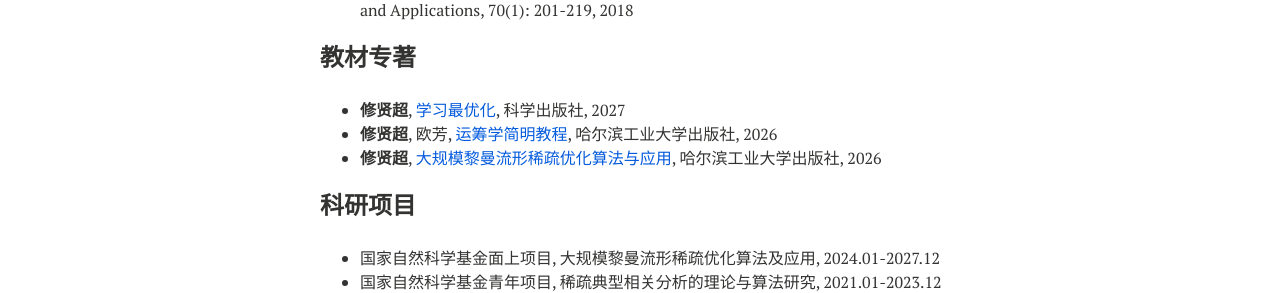
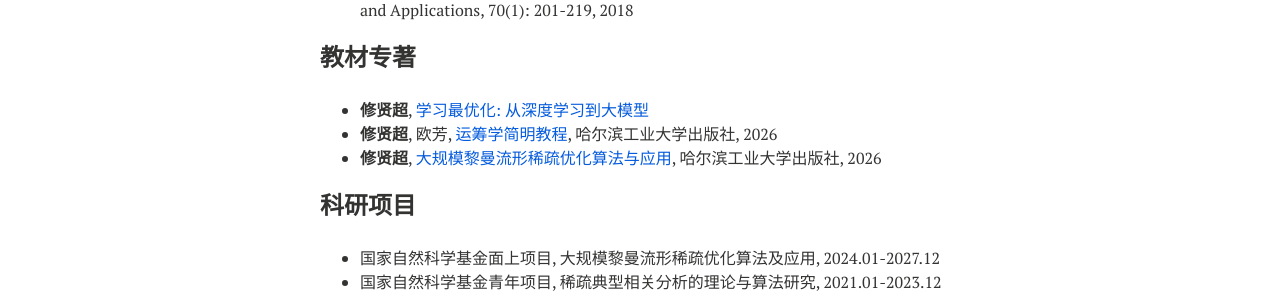
Before and after one commit to xianchaoxiu/xianchaoxiu.github.io, a Jekyll site: the page built from chinese/index.md, in a window 1280 px wide. Shown: the part 1013-1306 px from the top of the page. Built offline with Jekyll 4.4.1, drawn with Linux system fonts in a browser that asks for light colours; nearby versions of some CDN libraries.

Commit message:
Update index.md

```diff
--- a/chinese/index.md
+++ b/chinese/index.md
@@ -47,7 +47,7 @@ share: false
 
 
 ### 教材专著
-* <b>修贤超</b>, <a href="https://xianchaoxiu.github.io/chinese/book/L2O/" class="textlink" target="_blank"> 学习最优化</a>, 科学出版社, 2027 <br>
+* <b>修贤超</b>, <a href="https://xianchaoxiu.github.io/chinese/book/L2O/" class="textlink" target="_blank"> 学习最优化: 从深度学习到大模型</a>  <br>
 * <b>修贤超</b>, 欧芳, <a href="https://xianchaoxiu.github.io/chinese/book/OR/" class="textlink" target="_blank"> 运筹学简明教程</a>, 哈尔滨工业大学出版社, 2026  <br>
 * <b>修贤超</b>, <a href="https://xianchaoxiu.github.io/chinese/book/OPT/" class="textlink" target="_blank">大规模黎曼流形稀疏优化算法与应用</a>, 哈尔滨工业大学出版社, 2026  <br>
 
```
